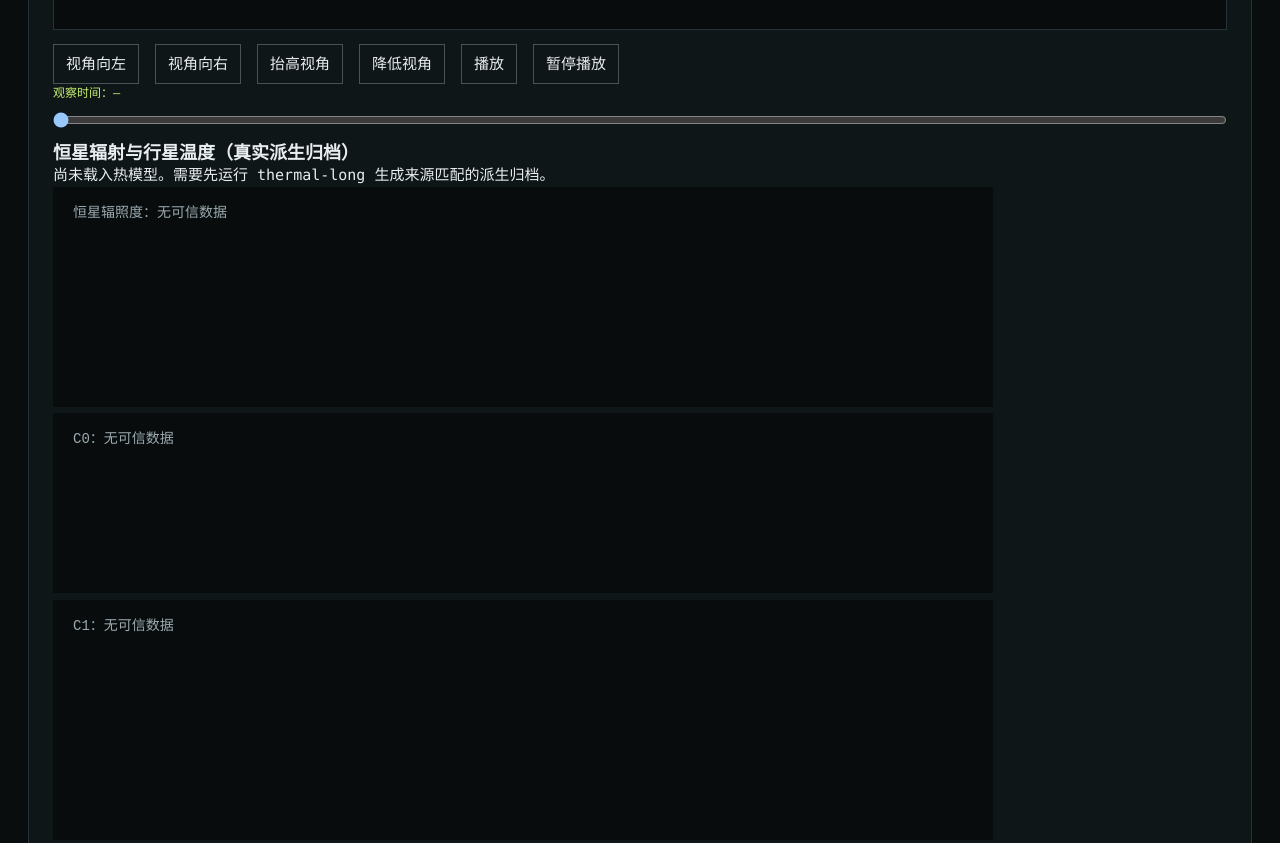
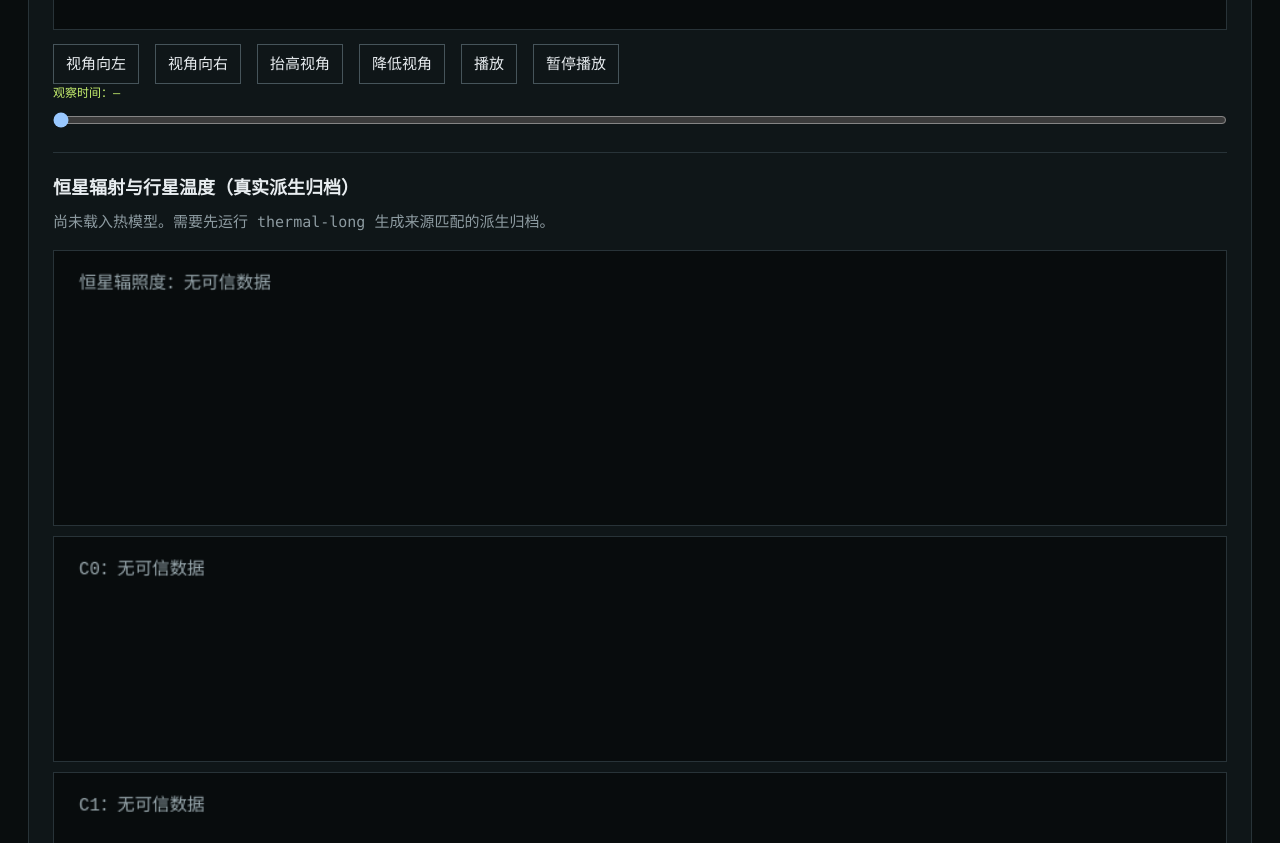
Before and after one commit to chenjunnan/threebodyplanet, a plain HTML site: page src/threebody/web/static/index.html in a window 1280 px wide. Shown: the part 2500-3343 px from the top of the page. Drawn offline with Linux system fonts and the light colour scheme; no server answers.

Commit message:
style(m5b04b): layout radiation and C0/C1 time-aligned panels

```diff
--- a/src/threebody/web/static/styles.css
+++ b/src/threebody/web/static/styles.css
@@ -43,3 +43,8 @@ textarea { width:100%; min-height:285px; resize:vertical; background:#080c0d; bo
 .observe-bottom { display:flex; flex-wrap:wrap; gap:24px; align-items:start; margin-top:20px; }
 .observe-bottom select { display:block; max-width:100%; margin-top:8px; padding:8px; background:var(--panel);color:var(--ink);border:1px solid var(--line); }
 @media(max-width:780px) { .observer {margin:0 0 24px;} }
+
+.thermal-panels { margin:24px 0; padding:20px 0; border-top:1px solid var(--line); }
+.thermal-panels > p { margin:8px 0 16px; color:var(--muted); }
+.thermal-panels canvas { display:block; width:100%; height:auto; border:1px solid var(--line); margin:10px 0; }
+.thermal-panels h3 { margin-bottom:12px; }
```
